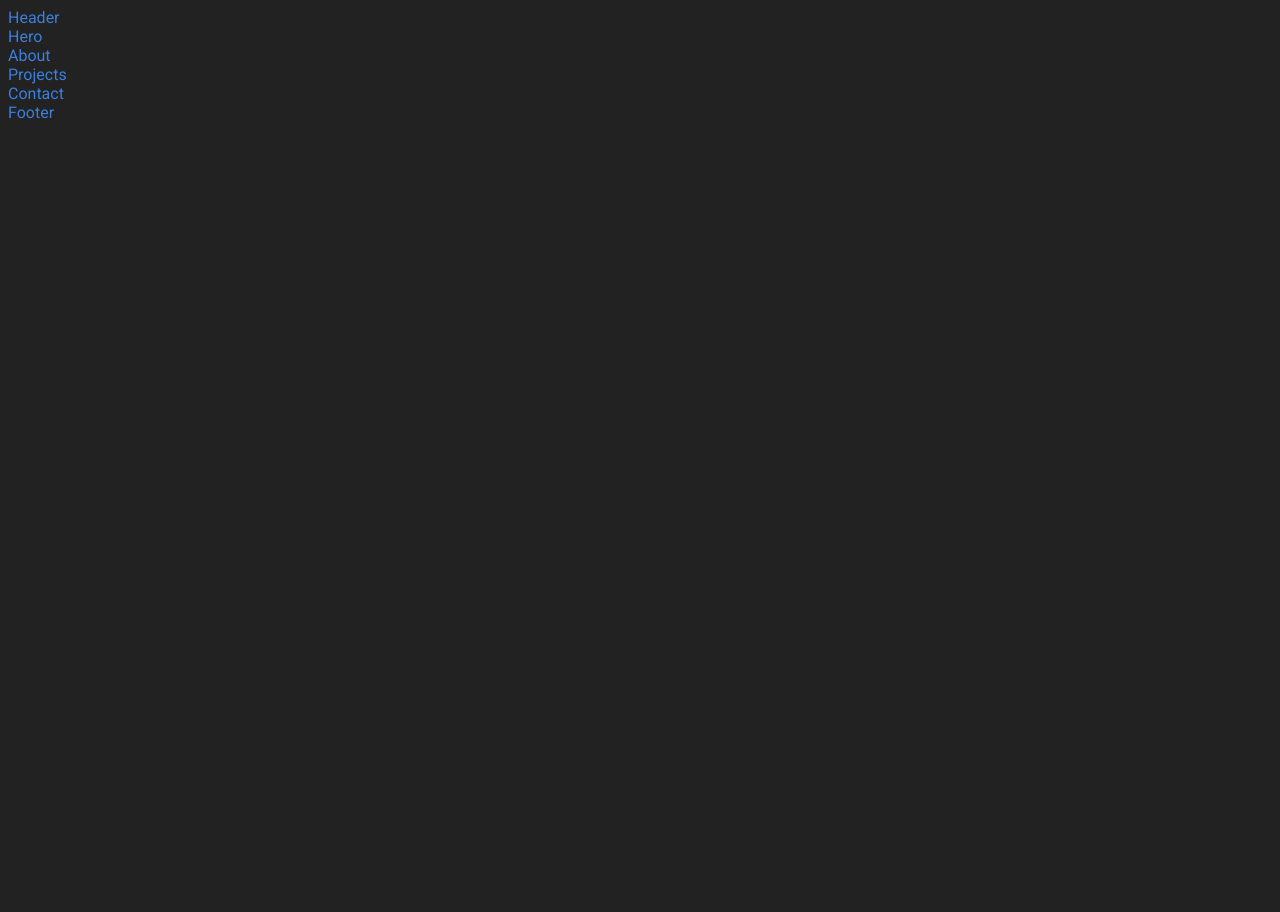
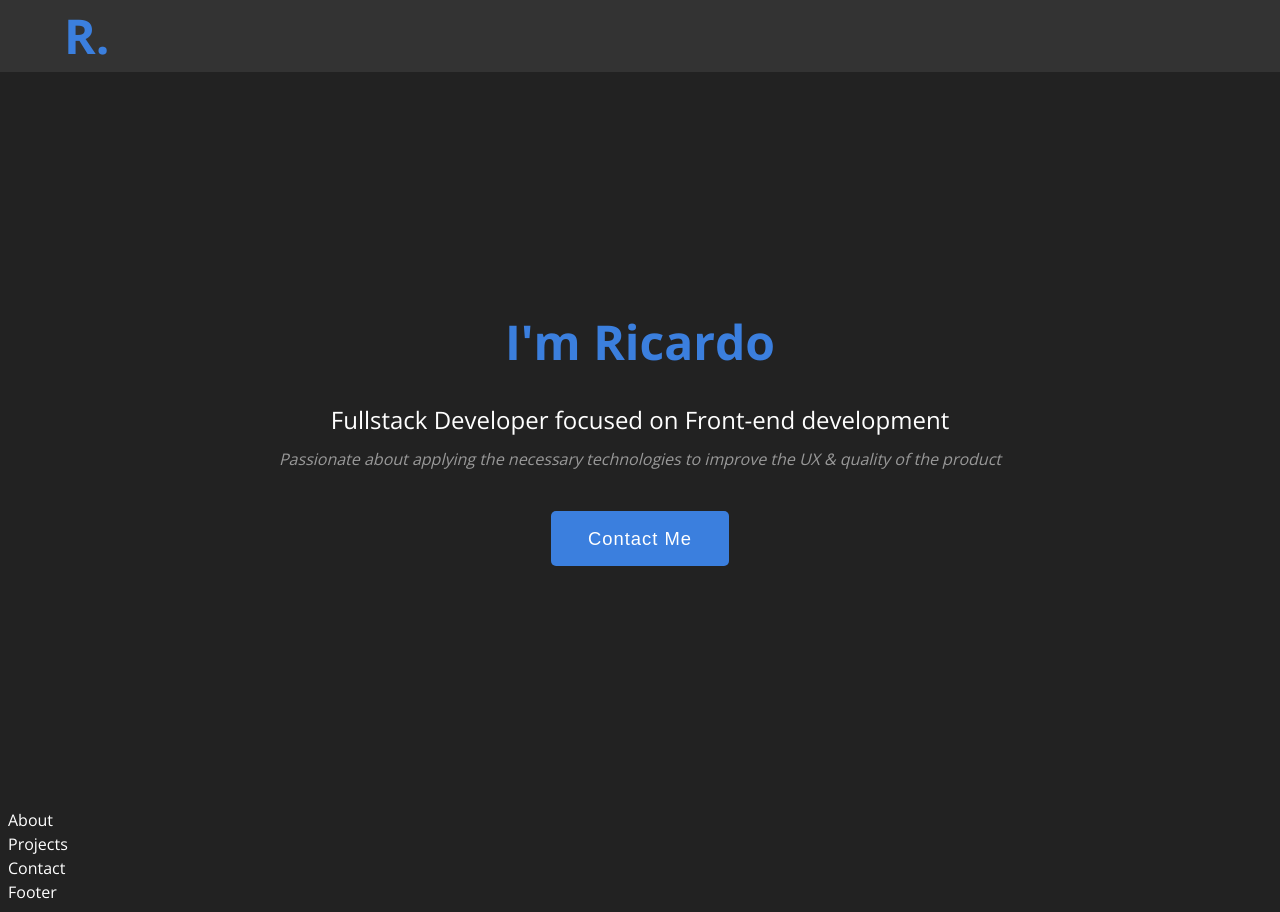
Before and after one commit to raop155/raop-portfolio, a React (Create React App) app: page / in a window 1280 px wide. Before the commit the page ends 800 px from the top, so only its background shows below. Built offline with nearby package versions, Linux system fonts and the light colour scheme.

Commit message:
Add Header and Hero Styles

```diff
--- a/src/components/Header.jsx
+++ b/src/components/Header.jsx
@@ -1,7 +1,13 @@
 import React from 'react';
 
 const Header = () => {
-  return <div>Header</div>;
+  return (
+    <header id='header'>
+      <div className='container'>
+        <p>R.</p>
+      </div>
+    </header>
+  );
 };
 
 export default Header;
--- a/src/components/landing/Hero.jsx
+++ b/src/components/landing/Hero.jsx
@@ -1,7 +1,21 @@
 import React from 'react';
 
 const Hero = () => {
-  return <div>Hero</div>;
+  return (
+    <section id='hero'>
+      <div className='container flex'>
+        <h1>I'm Ricardo</h1>
+        <p>Fullstack Developer focused on Front-end development</p>
+        <p>
+          <i>
+            Passionate about applying the necessary technologies to improve the UX & quality of the
+            product
+          </i>
+        </p>
+        <button class='button button--primary'>Contact Me</button>
+      </div>
+    </section>
+  );
 };
 
 export default Hero;
--- a/src/styles/style.scss
+++ b/src/styles/style.scss
@@ -1,4 +1,4 @@
-@import url('https://fonts.googleapis.com/css2?family=Roboto:wght@300;400;500;700;900&display=swap');
+@import url('https://fonts.googleapis.com/css2?family=Open+Sans:wght@300;400;600;700;800&display=swap');
 @import-normalize; /* bring in normalize.css styles */
 
 :root {
@@ -7,8 +7,108 @@
   --primary-color: #3b7fde;
 }
 
+* {
+  box-sizing: border-box;
+  line-height: 1.5;
+}
+
 body {
-  font-family: Roboto, sans-serif;
+  font-family: 'Open Sans', sans-serif;
   background: var(--bg-color);
+  color: var(--text-color);
+}
+
+h1 {
   color: var(--primary-color);
 }
+
+// Buttons
+.button {
+  padding: 0.75em 2em;
+  color: #333;
+  border: none;
+  cursor: pointer;
+  border-radius: 5px;
+}
+
+.button--primary {
+  background: var(--primary-color);
+  color: #fff;
+}
+
+// Utilities
+.container {
+  width: 90%;
+  max-width: 1360px;
+  margin: 0 auto;
+}
+
+.flex {
+  display: flex;
+  justify-content: center;
+  align-items: center;
+  width: 100%;
+  height: 100%;
+}
+
+.grid {
+  display: grid;
+  justify-content: center;
+  align-items: center;
+  width: 100%;
+  height: 100%;
+  grid-template-columns: 1fr;
+}
+
+// Header
+#header {
+  position: fixed;
+  top: 0;
+  left: 0;
+  width: 100%;
+  background: #333;
+
+  p {
+    margin: 0;
+    color: var(--primary-color);
+    font-size: 3rem;
+    font-weight: bold;
+  }
+}
+
+// Hero
+#hero {
+  padding-top: 3.5rem;
+  height: 100vh;
+
+  .container {
+    flex-direction: column;
+  }
+
+  h1,
+  p {
+    text-align: center;
+  }
+
+  h1 {
+    margin: 0 0 0.5em 0;
+    font-size: 3rem;
+  }
+
+  p {
+    font-size: 1.5rem;
+    margin: 0;
+  }
+
+  i {
+    font-size: 1rem;
+    color: #999;
+  }
+
+  button {
+    // text-transform: uppercase;
+    font-size: 1.15rem;
+    margin-top: 2em;
+    letter-spacing: 1px;
+  }
+}
```
Also changed, not shown: 1 other file (tests, documents, lock files or other folders).
